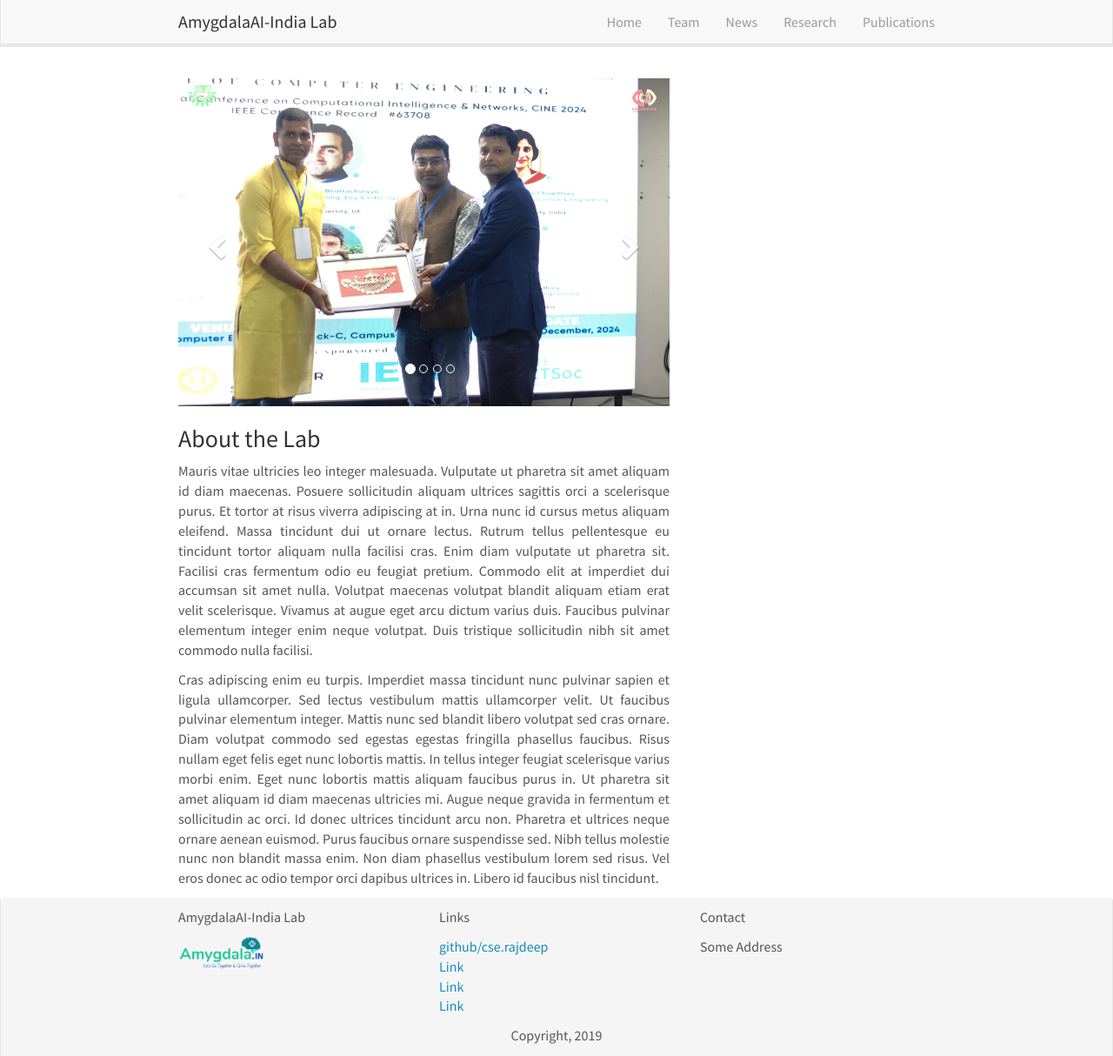
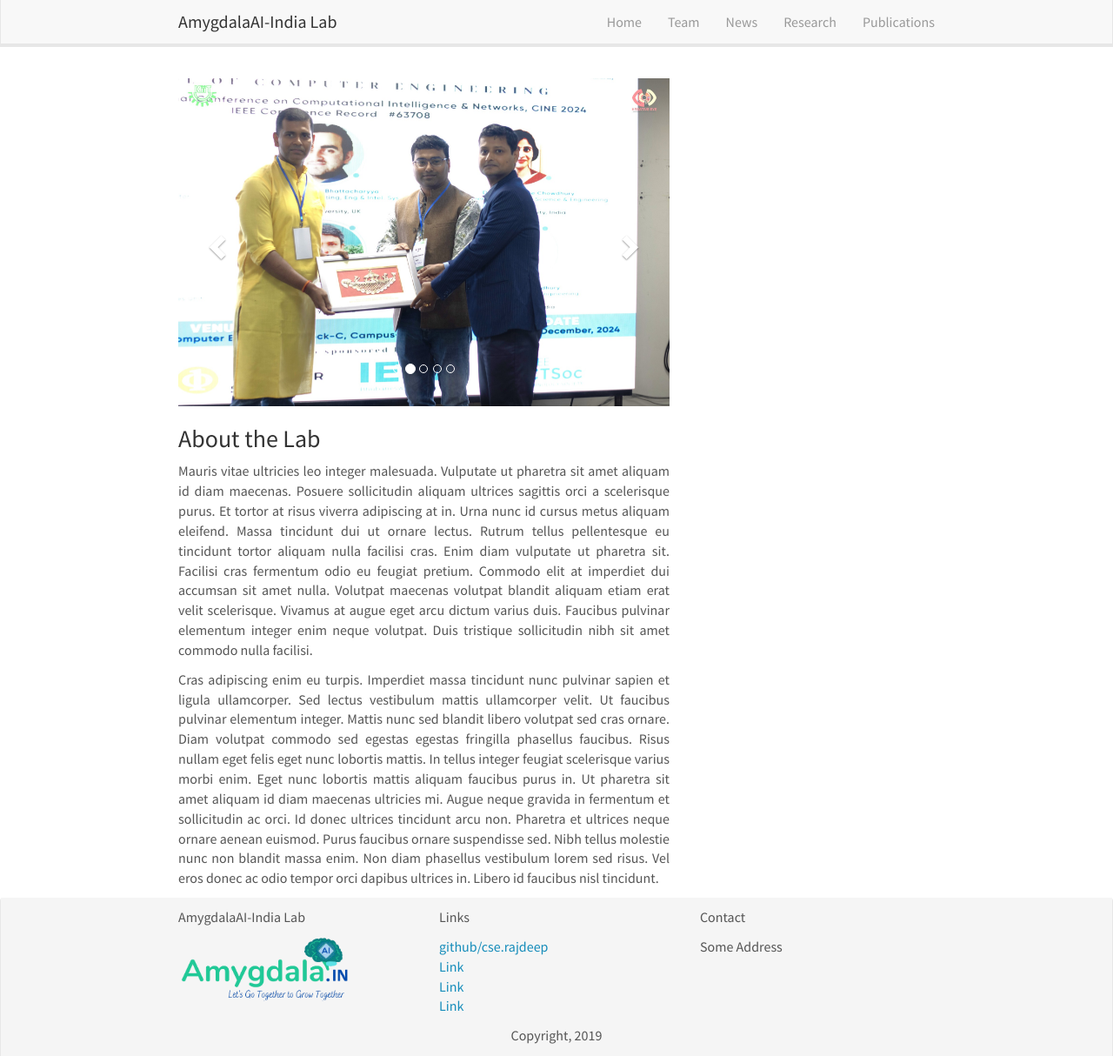
Before and after one commit to amygdalaaiindia/amygdalaaiindia.github.io, a Jekyll site: the page built from _pages/home.md, in a window 1280 px wide and 1214 px high. Shown: the whole window at 87% size. Built offline with Jekyll 4.4.1, drawn with Linux system fonts in a browser that asks for light colours; nearby versions of some CDN libraries; comment, search, counter and statistics services are not loaded.

Commit message:
Update footer.html

```diff
--- a/_includes/footer.html
+++ b/_includes/footer.html
@@ -5,7 +5,7 @@
 			<div class="col-sm-4">
 				<p>{{ site.title }}</p>
 				<img class="img-fluid" src="{{ site.baseurl }}/images/logo/amygdala-logo-light.png"
-				     style="max-width: 100px;">
+				     style="max-width: 200px; max-height: 100px;">
 			</div>
 
 			<div class="col-sm-4">
```
